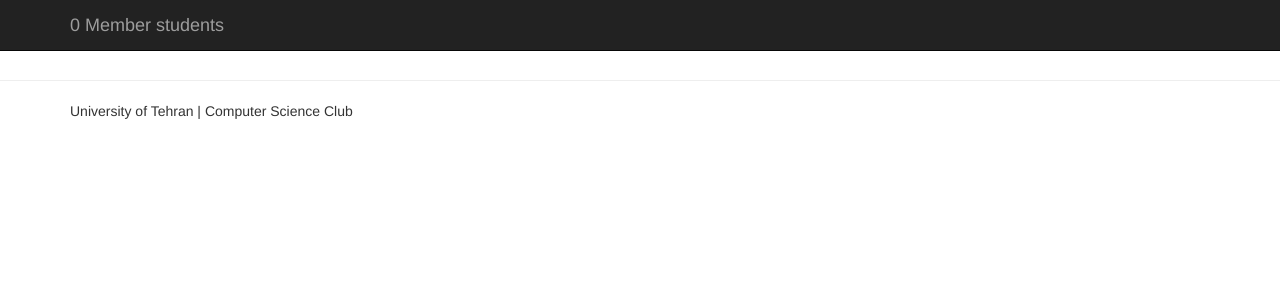
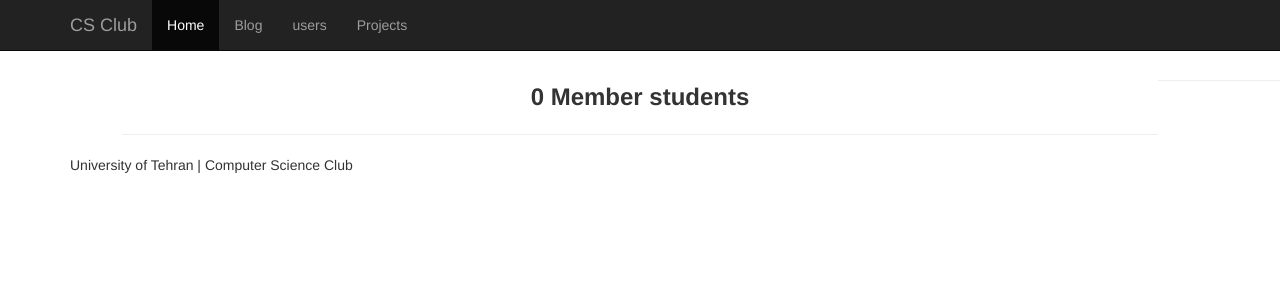
Before and after one commit to utailab/cs-portal, a Django app: page /users/ in a window 1280 px wide. Shown: the top 300 px of the page. Run offline with Django 3.2, Linux system fonts and the light colour scheme; some libraries are stand-ins or nearby versions.

Commit message:
users page navigation bar fixed

```diff
--- a/csportal/static/templates/portal/users.html
+++ b/csportal/static/templates/portal/users.html
@@ -12,16 +12,25 @@
                     <span class="icon-bar"></span>
                     <span class="icon-bar"></span>
                 </button>
-                <a class="navbar-brand" href="#">{{students.count}} Member students</a>
+                <a class="navbar-brand" href="#">CS Club</a>
             </div>
+            <div id="navbar" class="collapse navbar-collapse">
+                <ul class="nav navbar-nav">
+                    <li class="active"><a href="#">Home</a></li>
+                    <li><a href="#blog">Blog</a></li>
+                    <li><a href="users">users</a></li>
+                    <li><a href="#projects">Projects</a></li>
+                </ul>
+            </div><!-- nav-collapse -->
         </div>
     </nav>
-    </br>
 {% endblock navbar %}
 
-
 {% block content %}
-    <br><br>
+    <br><br><br>
+    <div class='row col-sm-10 col-sm-offset-1' align="center">
+        <br><p><strong><font size='5'>{{students.count}} Member students </font></strong></p><hr>
+    </div>
     {% for student in students %}
         <div class="container">
             <div class="row">
@@ -33,7 +42,7 @@
                     <p>{{ student.user.first_name }}  {{ student.user.last_name }}</p>
                 </div>
             </div>
+            <hr>
         </div>
-        <hr>
     {% endfor %}
 {% endblock content %}
```
Lines whose indentation alone changed are shown as unchanged.
